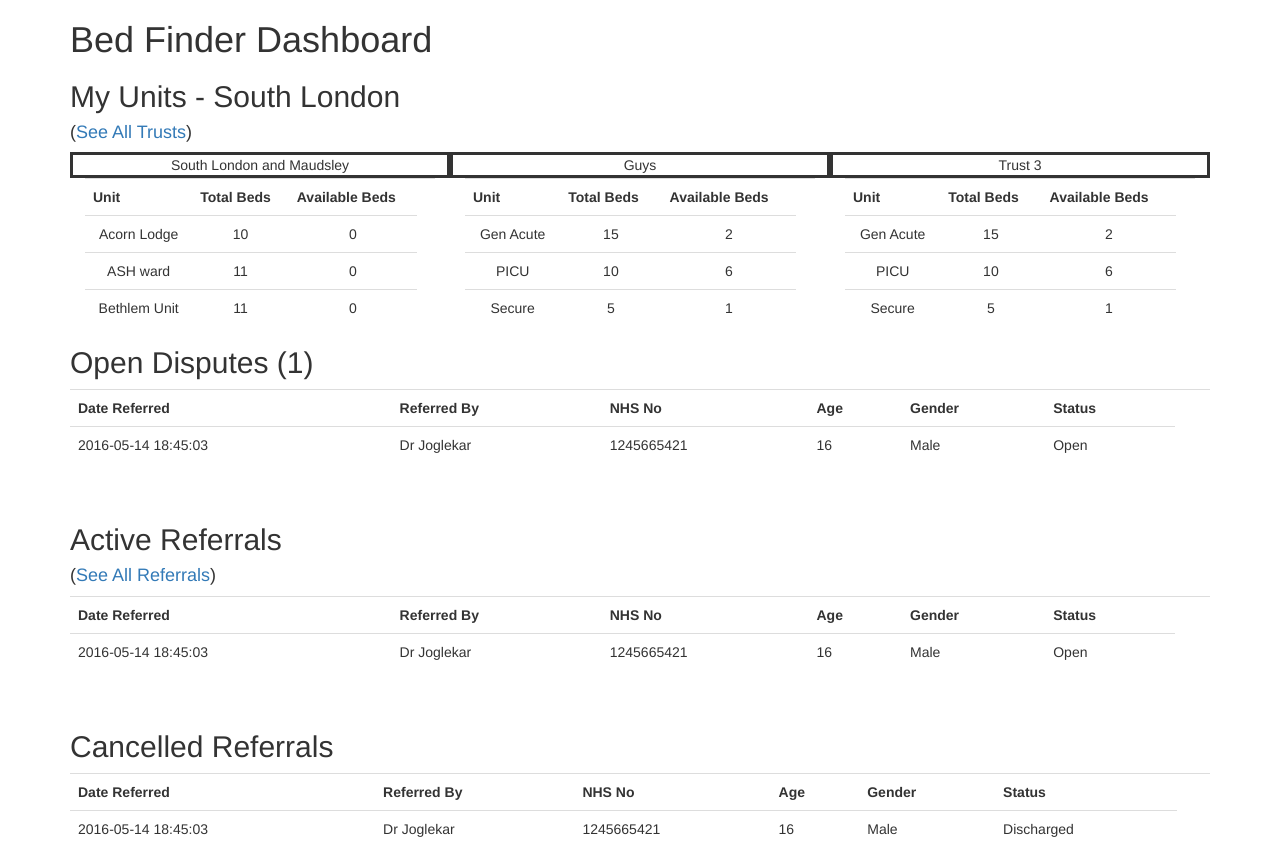
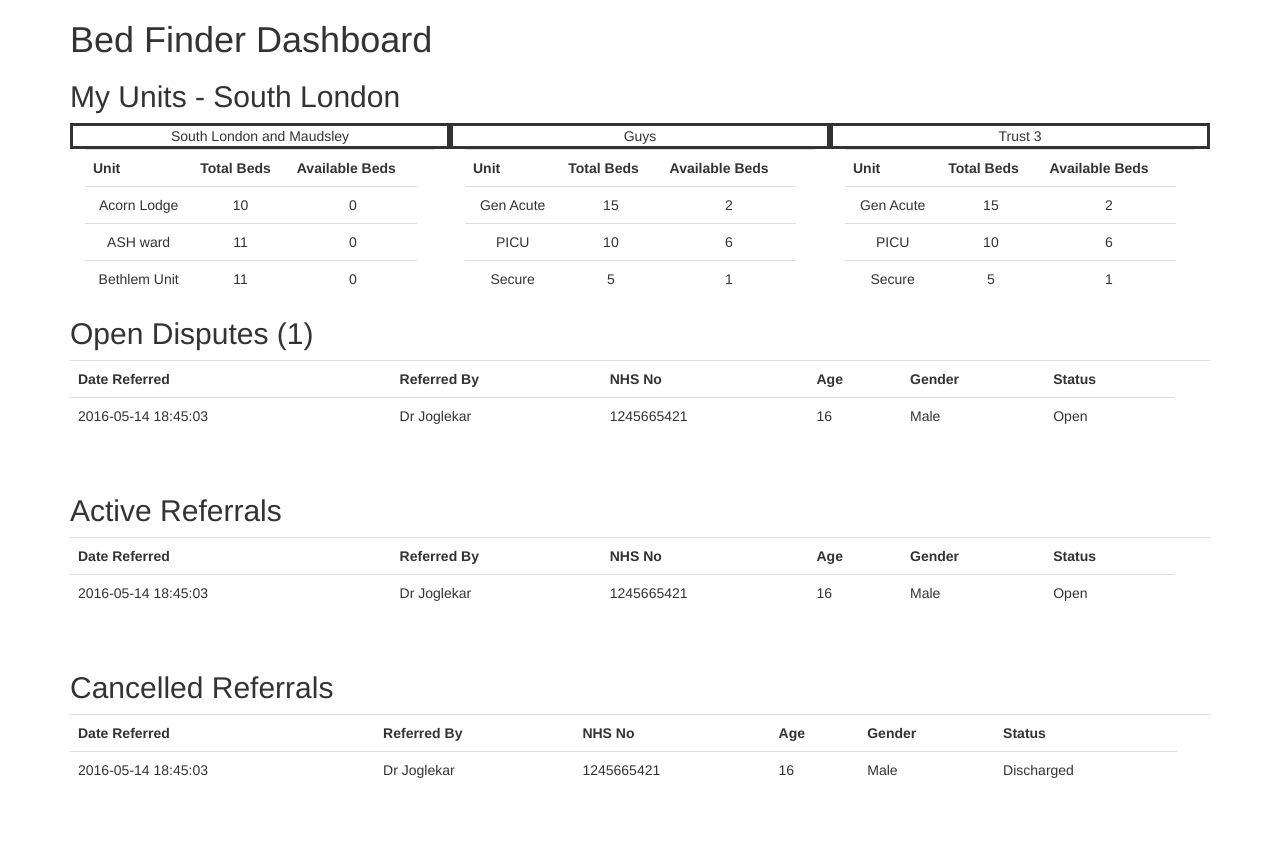
Before and after one commit to NHSHD-Bed-Finder/dashboard, a Flask app: page / in a window 1280 px wide. Shown: the top 846 px of the page. Run offline with Flask 2, Linux system fonts and the light colour scheme; some libraries are stand-ins or nearby versions.

Commit message:
Hide links that don't work of the moment

```diff
--- a/templates/dashboard.html
+++ b/templates/dashboard.html
@@ -29,7 +29,7 @@
     <div class="container">
     <h1>Bed Finder Dashboard</h1>
     <h2>My Units - South London</h2>
-        <h4>(<a href="/">See All Trusts</a>)</h4>
+        <!--<h4>(<a href="/">See All Trusts</a>)</h4>-->
             <div class="capacity-grid">
                 <div class="col-lg-12">
                     <div class="row">
@@ -138,7 +138,7 @@
     </table>
             <br/>
     <h2>Active Referrals</h2>
-    <h4>(<a href="/">See All Referrals</a>)</h4>
+    <!--<h4>(<a href="/">See All Referrals</a>)</h4>-->
         <table class="table">
             <tr>
                 <th>Date Referred</th>
```
